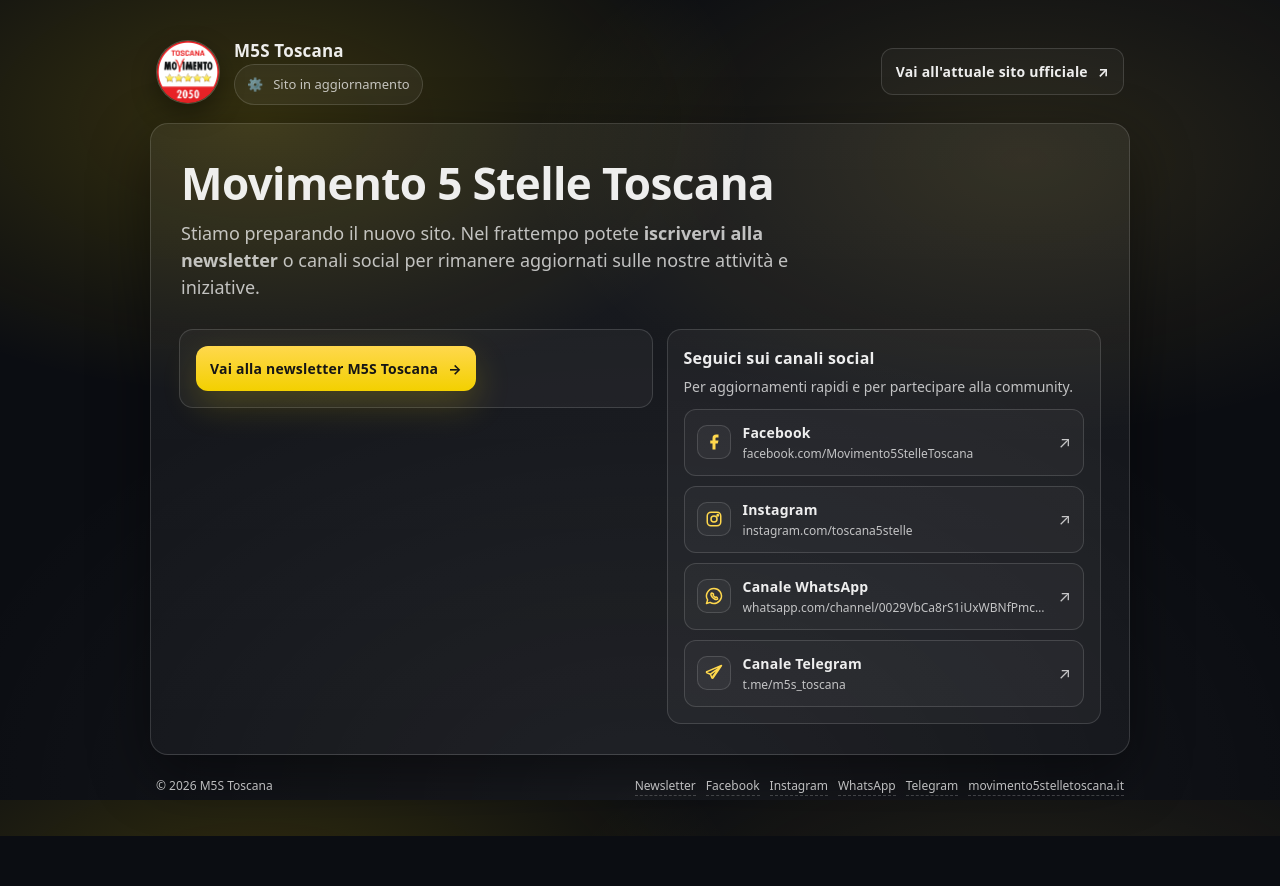
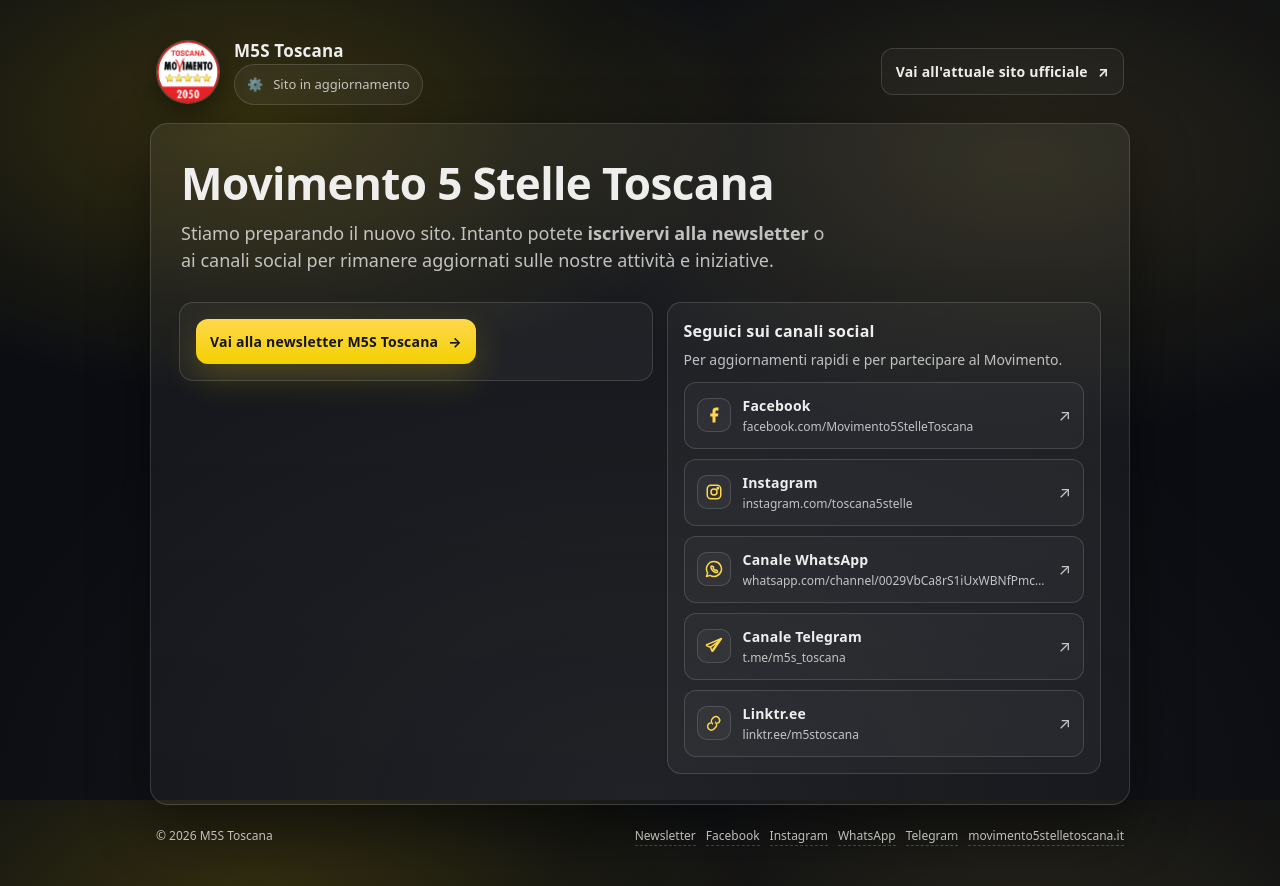
Before and after one commit to 2050x/m5stoscana.it, a plain HTML site: page index.html in a window 1280 px wide. Before the commit the page ends 836 px from the top, so only its background shows below. Drawn offline with Linux system fonts and the light colour scheme.

Commit message:
linktr.ee

```diff
--- a/index.html
+++ b/index.html
@@ -374,7 +374,7 @@
       <main>
         <section class="hero">
           <h2>Movimento 5 Stelle Toscana</h2>
-          <p>Stiamo preparando il nuovo sito. Nel frattempo potete <strong>iscrivervi alla newsletter</strong> o canali social per rimanere aggiornati sulle nostre attività e iniziative.
+          <p>Stiamo preparando il nuovo sito. Intanto potete <strong>iscrivervi alla newsletter</strong> o ai canali social per rimanere aggiornati sulle nostre attività e iniziative.
           </p>
         </section>
 
@@ -391,7 +391,7 @@
           <div class="card">
             <h3>Seguici sui canali social</h3>
             <p>
-              Per aggiornamenti rapidi e per partecipare alla community.
+              Per aggiornamenti rapidi e per partecipare al Movimento.
             </p>
 
             <nav class="social" aria-label="Link social">
@@ -459,6 +459,22 @@
                 <span class="arrow" aria-hidden="true">↗</span>
               </a>
 
+              <a href="https://linktr.ee/m5stoscana" target="_blank" rel="noopener noreferrer">
+                <div class="left">
+                  <span class="icon" aria-hidden="true">
+                    <svg viewBox="0 0 24 24" fill="none" stroke="currentColor" stroke-width="2" stroke-linecap="round" stroke-linejoin="round" aria-hidden="true">
+                      <path d="M10 13a5 5 0 0 1 0-7l1.5-1.5a5 5 0 0 1 7 7L17 12" />
+                      <path d="M14 11a5 5 0 0 1 0 7L12.5 19.5a5 5 0 1 1-7-7L7 12" />
+                    </svg>
+                  </span>
+                  <div class="label">
+                    <strong>Linktr.ee</strong>
+                    <span>linktr.ee/m5stoscana</span>
+                  </div>
+                </div>
+                <span class="arrow" aria-hidden="true">↗</span>
+              </a>
+
             </nav>
           </div>
         </section>
```
